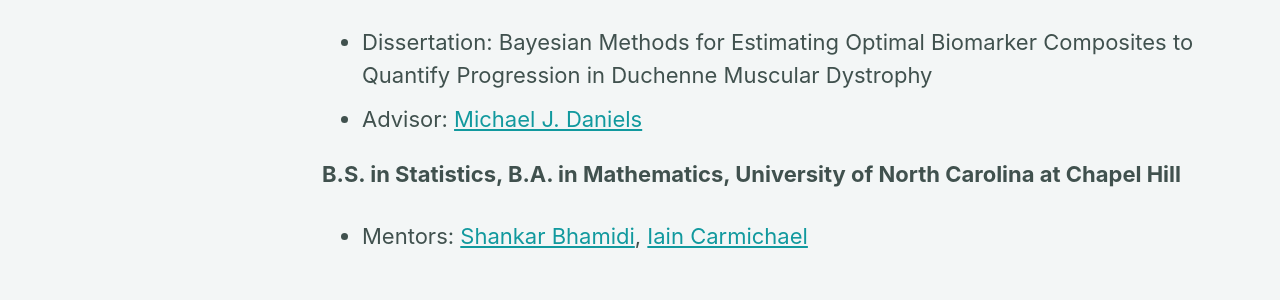
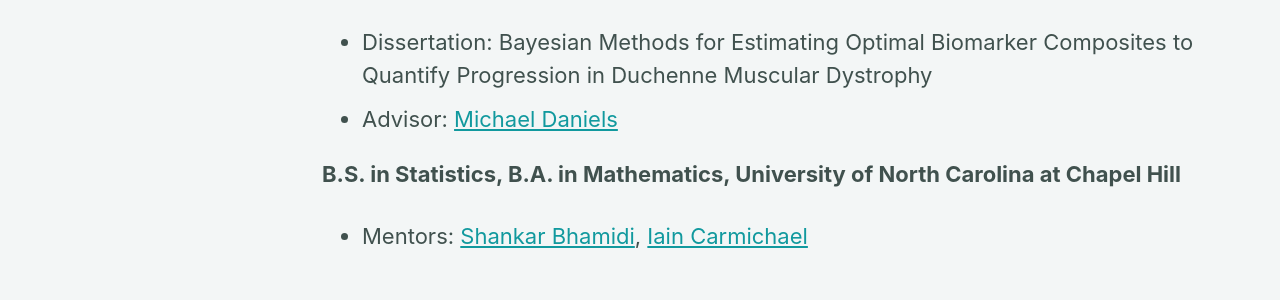
Before and after one commit to michaelkkim/michaelkkim.github.io, a Jekyll site: the page built from _pages/about.md, in a window 1280 px wide. Shown: the part 280-580 px from the top of the page. Built offline with Jekyll 4.4.1, drawn with Linux system fonts in a browser that asks for light colours; cached includes are drawn as plain includes; nearby versions of some CDN libraries.

```diff
--- a/_pages/about.md
+++ b/_pages/about.md
@@ -10,7 +10,7 @@ classes: wide
 
 **Ph.D. in Statistics, University of Florida**
 - Dissertation: Bayesian Methods for Estimating Optimal Biomarker Composites to Quantify Progression in Duchenne Muscular Dystrophy
-- Advisor: [Michael J. Daniels](https://scholar.google.com/citations?user=deH55NMAAAAJ&hl=en)
+- Advisor: [Michael Daniels](https://scholar.google.com/citations?user=deH55NMAAAAJ&hl=en)
 
 **B.S. in Statistics, B.A. in Mathematics, University of North Carolina at Chapel Hill**
 - Mentors: [Shankar Bhamidi](https://scholar.google.com/citations?user=4JsyJK8AAAAJ&hl=en), [Iain Carmichael](https://scholar.google.com/citations?user=7kfVUFQAAAAJ&hl=en)
```
